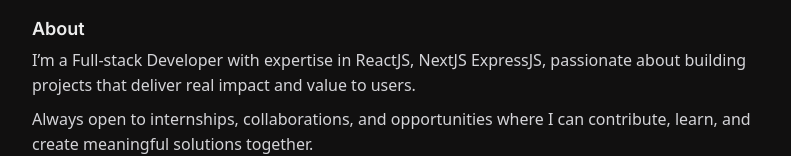
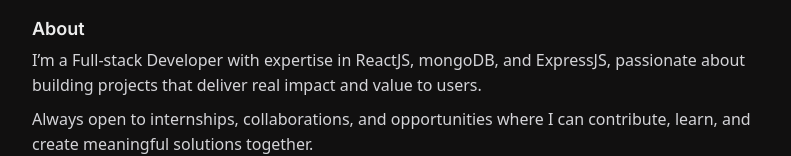
Before and after one commit to hiarun01/my-portfolio, a Next.js app: page / in a window 1280 px wide. Shown: the part 216-372 px from the top of the page, without its empty margins (244-1035 px from the left). Built offline with nearby package versions, Linux system fonts and the light colour scheme.

Commit message:
update about page

```diff
--- a/components/About.tsx
+++ b/components/About.tsx
@@ -86,7 +86,7 @@ export default function About() {
       <div className="mb-6">
         <h2 className="text-lg font-bold mb-2">About</h2>
         <p className="text-zinc-300 text-base leading-relaxed mb-2">
-          I’m a Full-stack Developer with expertise in ReactJS, NextJS
+          I’m a Full-stack Developer with expertise in ReactJS, mongoDB, and
           ExpressJS, passionate about building projects that deliver real impact
           and value to users.
         </p>
```
Also changed, not shown: 1 other file (tests, documents, lock files or other folders).
